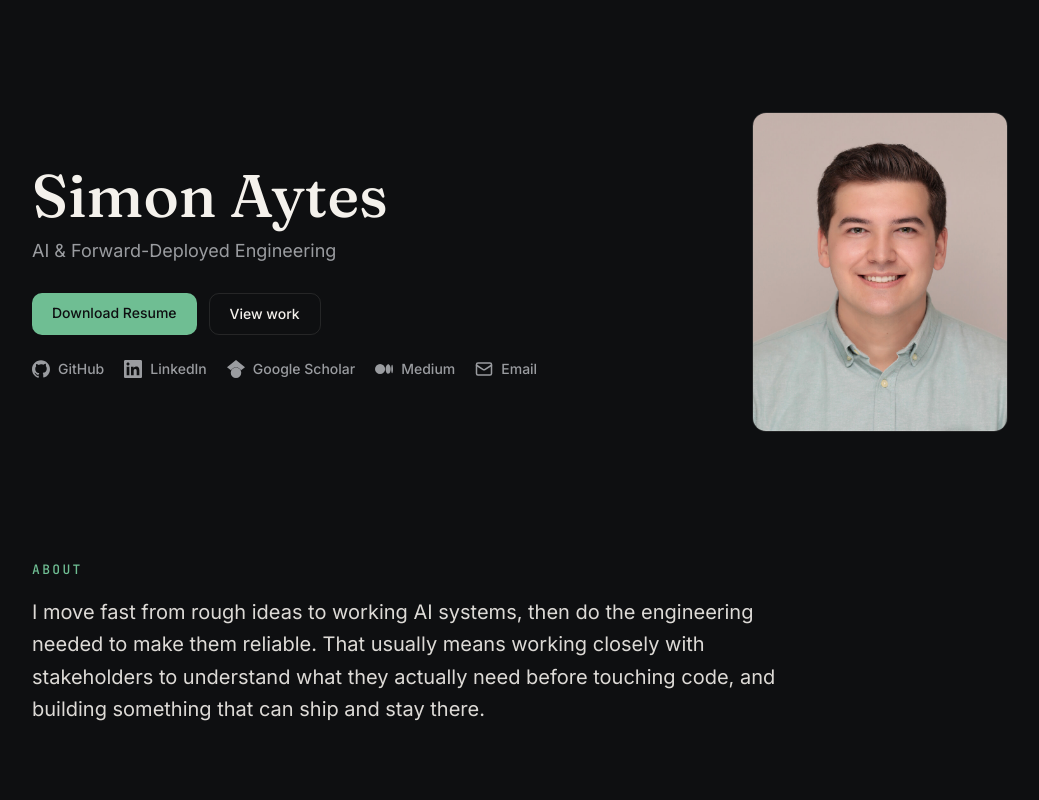
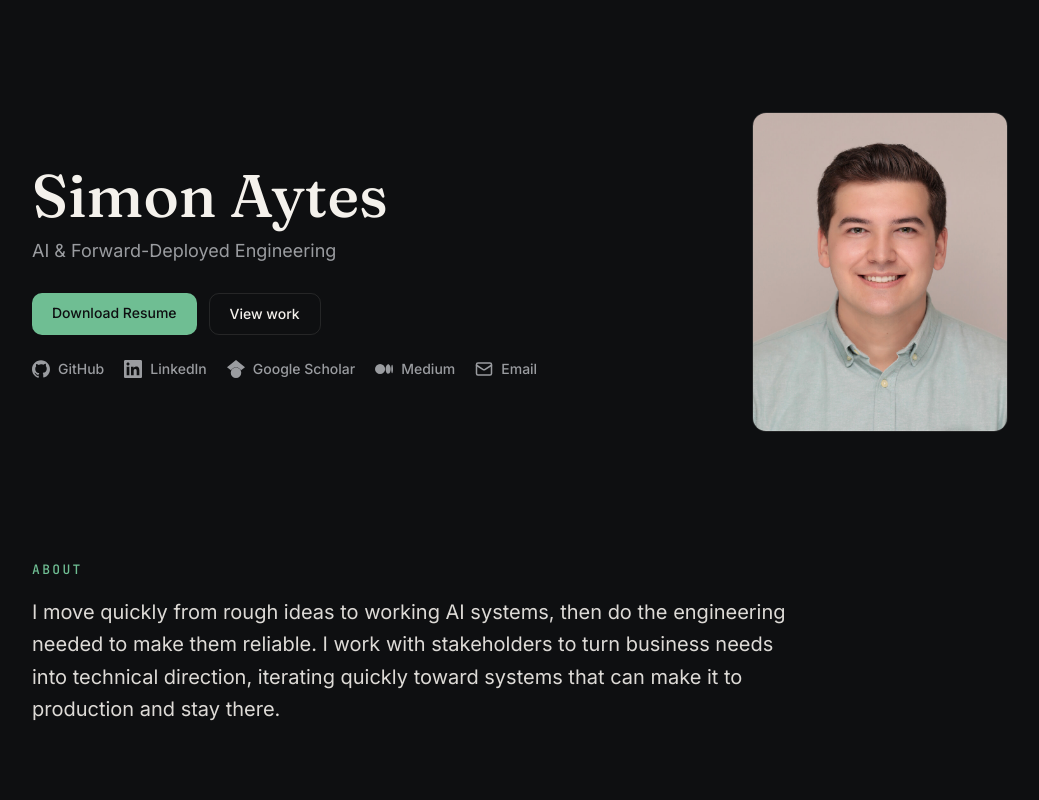
Before and after one commit to SimonAytes/SimonAytes.github.io, a Next.js app: page / in a window 1280 px wide. Shown: the top 800 px of the page, without its empty margins (120-1159 px from the left). Built offline with nearby package versions, Linux system fonts and the light colour scheme.

Commit message:
Update copy

```diff
--- a/app/layout.tsx
+++ b/app/layout.tsx
@@ -23,7 +23,7 @@ const jetbrains = JetBrains_Mono({
 
 const TITLE = "Simon Aytes | AI Engineering";
 const DESCRIPTION =
-  "Simon Aytes builds LLM systems and applied AI tools — from research through production deployment.";
+  "Simon Aytes works across AI engineering, LLM systems, and applied research, turning business needs into reliable technical systems.";
 
 export const metadata: Metadata = {
   metadataBase: new URL(SITE_URL),
--- a/data/site.ts
+++ b/data/site.ts
@@ -2,7 +2,7 @@ export const site = {
   name: 'Simon Aytes',
   positioning: 'AI & Forward-Deployed Engineering',
   intro:
-    'I move fast from rough ideas to working AI systems, then do the engineering needed to make them reliable. That usually means working closely with stakeholders to understand what they actually need before touching code, and building something that can ship and stay there.',
+    'I move quickly from rough ideas to working AI systems, then do the engineering needed to make them reliable. I work with stakeholders to turn business needs into technical direction, iterating quickly toward systems that can make it to production and stay there.',
   resumePath: '/files/simon-aytes-resume.pdf',
   email: 'simon@aytes.net',
   portrait: {
```
